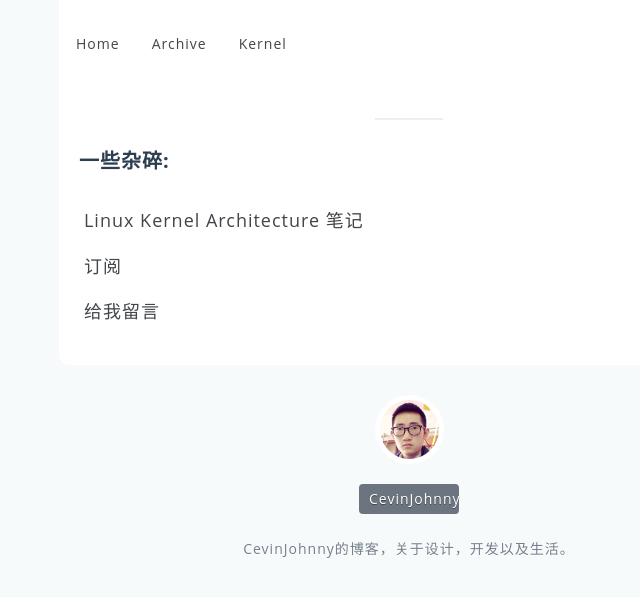
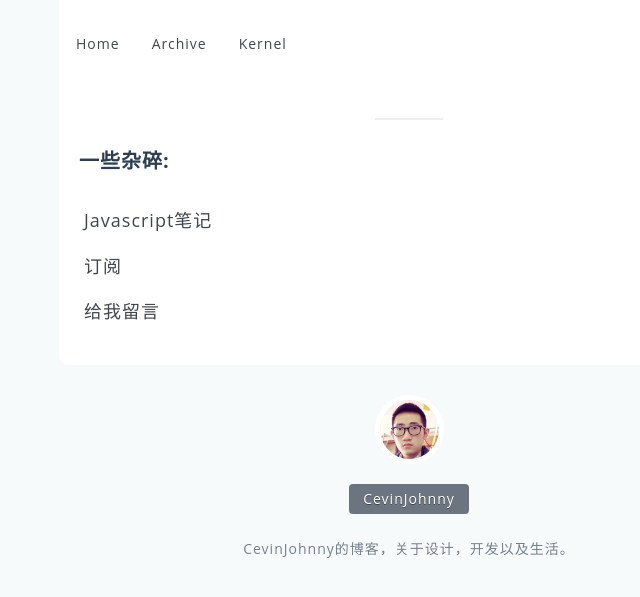
Before and after one commit to CevinJohnny/cevinjohnny.github, a Jekyll site: the page built from index.html, in a window 1280 px wide. Shown: the top 597 px of the page, without its empty margins (231-871 px from the left). Built offline with Jekyll 4.4.1, drawn with Linux system fonts in a browser that asks for light colours.

Commit message:
CSS修改

```diff
--- a/index.html
+++ b/index.html
@@ -26,6 +26,6 @@ title: CevinJohnny's Blog
 {% endfor %}
 <hr>
 <h3><strong>一些杂碎:</strong></h3><br>
-<div class="title justtitle"><a href="/linux-kernel-architecture/archive/">Linux Kernel Architecture 笔记</a></div>
+<div class="title justtitle"><a href="/linux-kernel-architecture/archive/">Javascript笔记</a></div>
 <div class="title justtitle"><a href="/feed.xml">订阅</a></div>
 <div class="title justtitle"><a href="/guestbook">给我留言</a></div>
--- a/style/style.css
+++ b/style/style.css
@@ -423,7 +423,7 @@ img {
   background: #6b747f;
   color: white;
   text-shadow:0 1px 0 #41474e;
-  width: 100px;
+  width: 120px;
 }
 
 .author a:link, .author a:visited {
```
